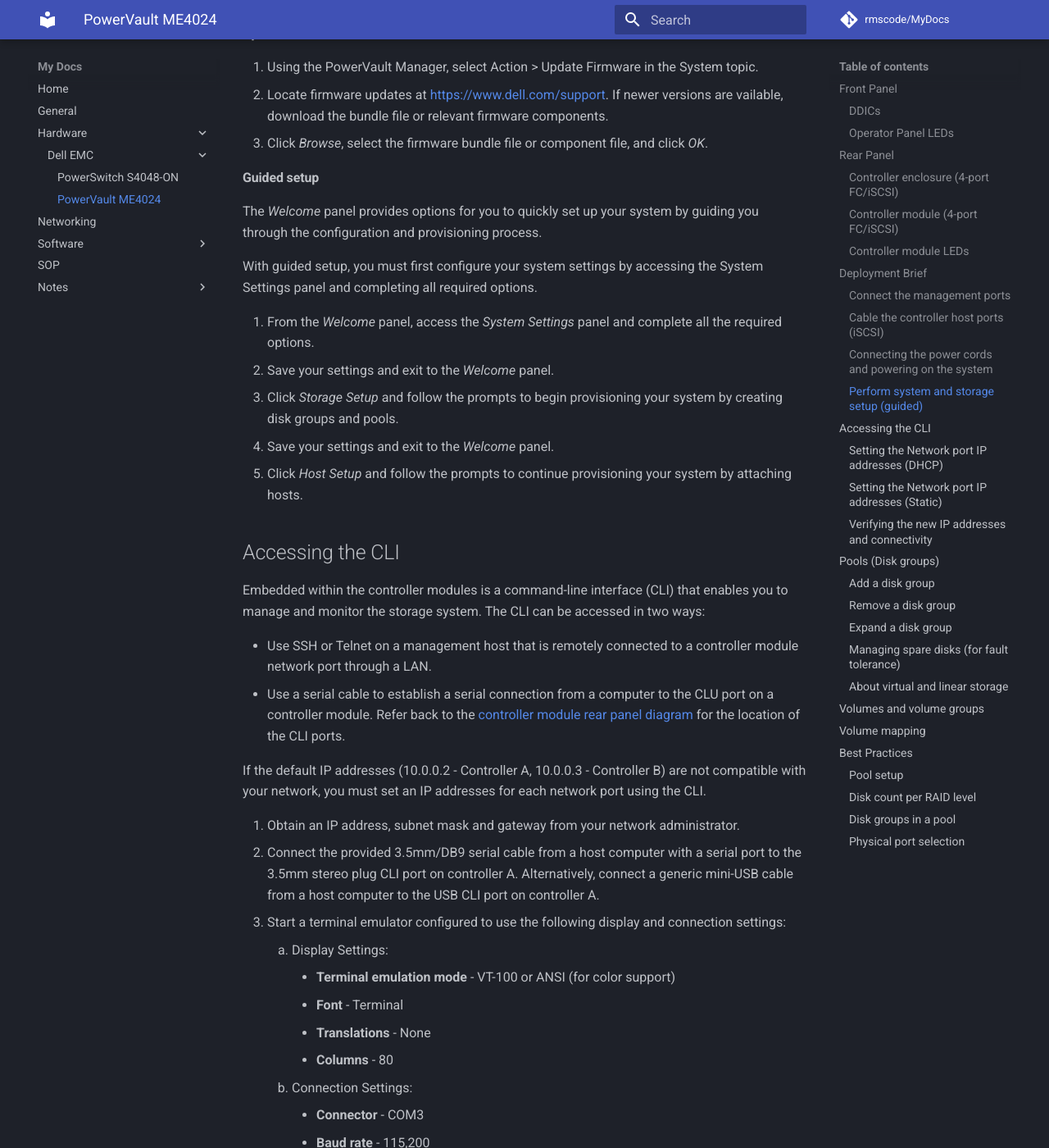
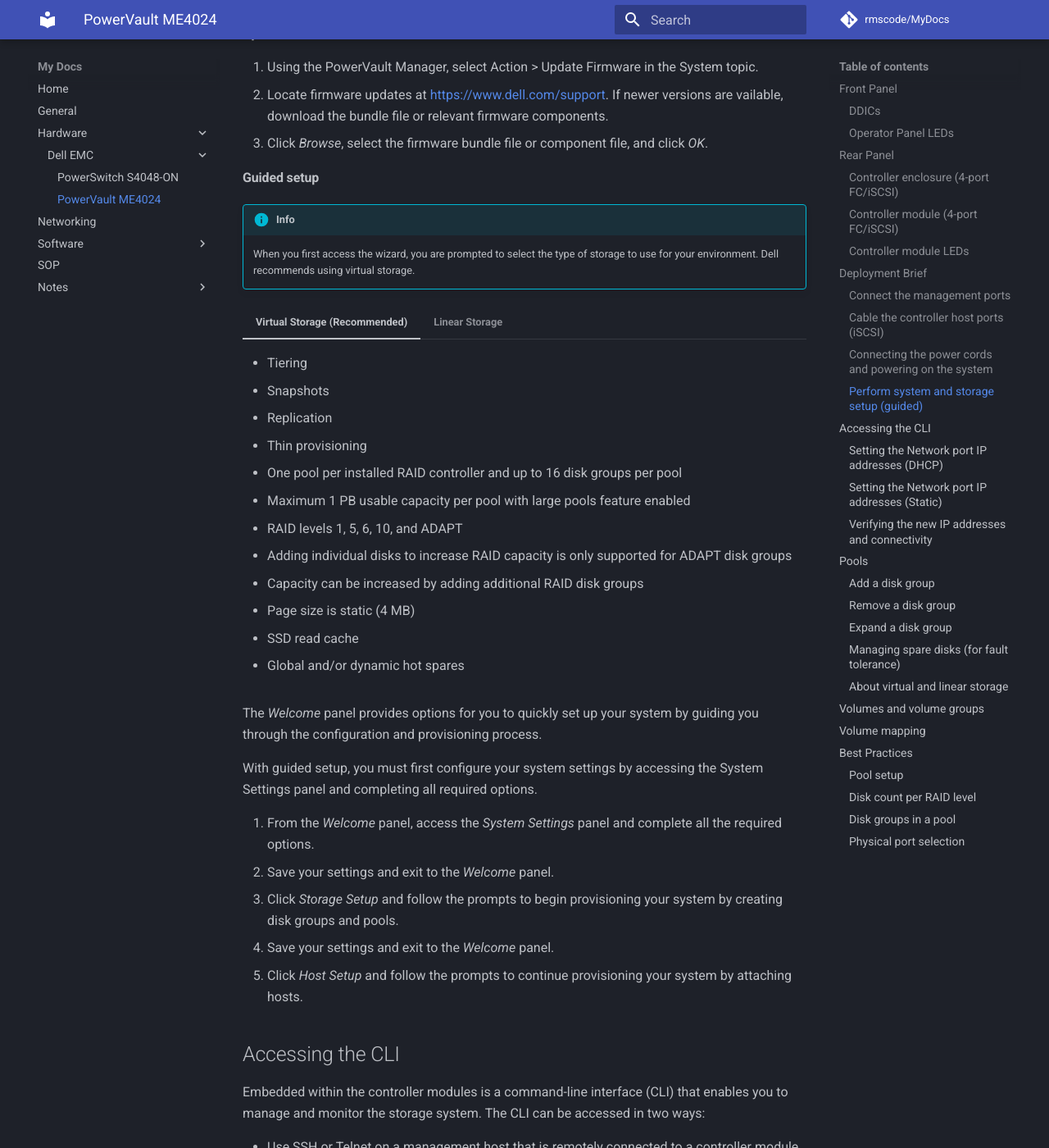
Before and after one commit to rmscode/binary-garden, an MkDocs documentation site: the page built from docs/hardware/dell-emc/powervault-me4-draft.md, in a window 1280 px wide and 1400 px high, scrolled down 8107 px. Shown: the whole window at 82% size. Built offline with MkDocs 1.6.1 and Material for MkDocs 9.7.7, drawn with Linux system fonts in a browser that asks for light colours; comment, search, counter and statistics services are not loaded; some of the changed text lies outside the part shown.

Commit message:
Update powervault-me4-draft.md

```diff
--- a/docs/hardware/dell-emc/powervault-me4-draft.md
+++ b/docs/hardware/dell-emc/powervault-me4-draft.md
@@ -296,6 +296,33 @@
 
 #### Guided setup
 
+!!! info
+
+    When you first access the wizard, you are prompted to select the type of storage to use for your environment. Dell recommends using virtual storage.
+
+=== "Virtual Storage (Recommended)"
+
+    - Tiering
+    - Snapshots
+    - Replication
+    - Thin provisioning
+    - One pool per installed RAID controller and up to 16 disk groups per pool
+    - Maximum 1 PB usable capacity per pool with large pools feature enabled
+    - RAID levels 1, 5, 6, 10, and ADAPT
+    - Adding individual disks to increase RAID capacity is only supported for ADAPT disk groups
+    - Capacity can be increased by adding additional RAID disk groups
+    - Page size is static (4 MB)
+    - SSD read cache
+    - Global and/or dynamic hot spares
+
+=== "Linear Storage"
+
+    - Up to 32 pools per installed RAID controller and one disk group per pool
+    - RAID levels 0, 1, 3, 5, 6, 10, 50, ADAPT, and NRAID
+    - Adding individual disks to increase RAID capacity is supported for RAID 0, 3, 5, 6, 10, 50, and ADAPT disk groups
+    - Configurable chunk size per disk group
+    - Global, dedicated, and/or dynamic hot spares
+
 The *Welcome* panel provides options for you to quickly set up your system by guiding you through the configuration and provisioning process.
 
 With guided setup, you must first configure your system settings by accessing the System Settings panel and completing all required options.
```
Also changed, not shown: other parts of docs/hardware/dell-emc/powervault-me4-draft.md (+1 -1 lines).
